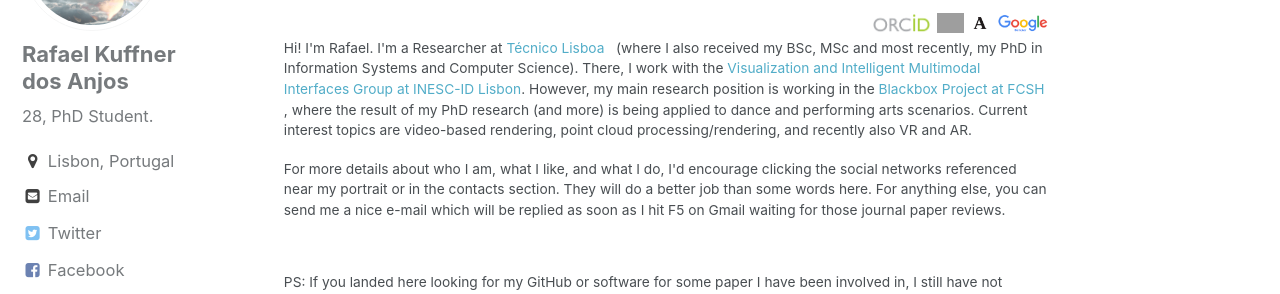
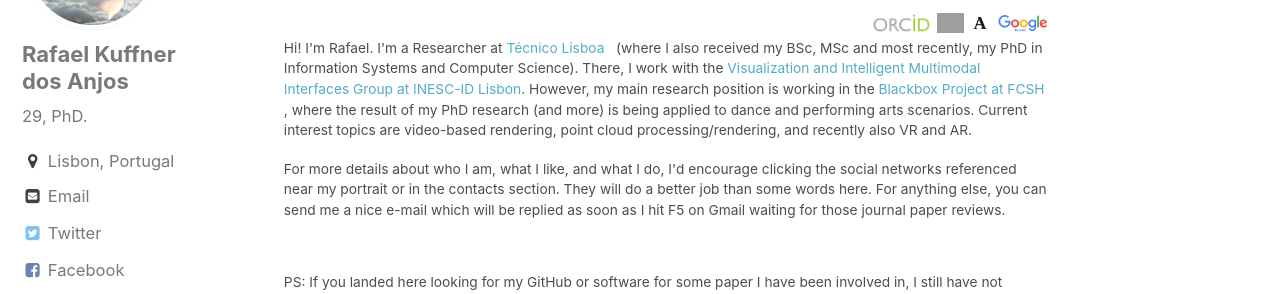
Before and after one commit to rafaelkuffner/rafaelkuffner.github.io, a Jekyll site: the page built from index.html, in a window 1280 px wide and 900 px high, scrolled down 625 px. Shown: the part 153-447 px from the top of the window. Built offline with Jekyll 4.4.1, drawn with Linux system fonts in a browser that asks for light colours; the list of posts is cut into pages by our own code; grey boxes are pictures that could not be loaded.

Commit message:
Hey i'm not a student anymore
And i'm 29 now!

```diff
--- a/_config.yml
+++ b/_config.yml
@@ -79,7 +79,7 @@ analytics:
 author:
   name             : "Rafael Kuffner dos Anjos"
   avatar           : /assets/images/avatar.JPG
-  bio              : "28, PhD Student."
+  bio              : "29, PhD."
   location         : "Lisbon, Portugal"
   email            : rafael.kuffner@fcsh.unl.pt
   uri              :
```
